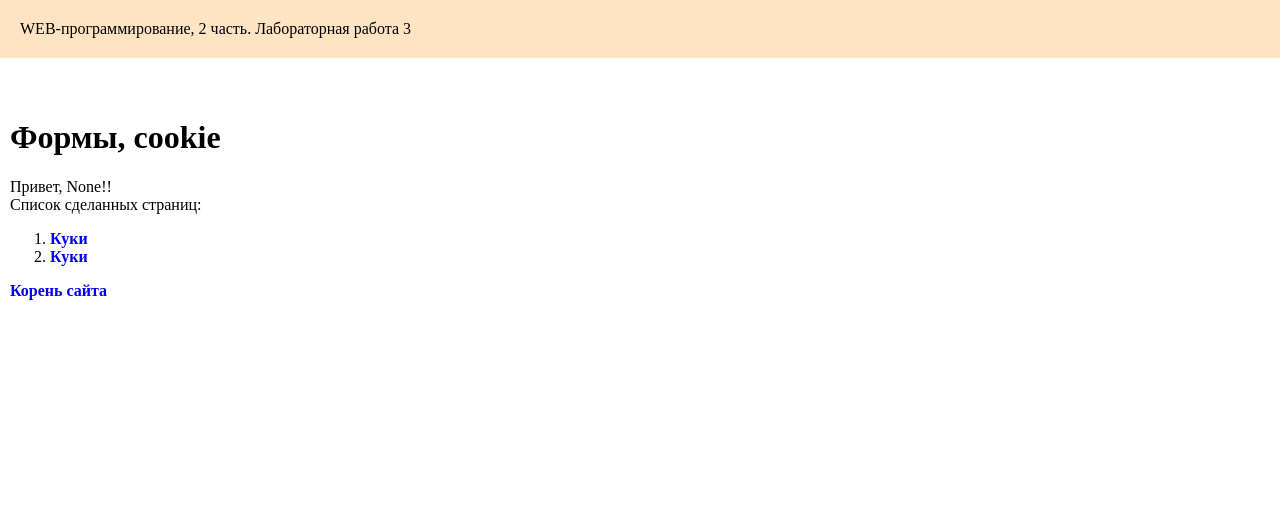
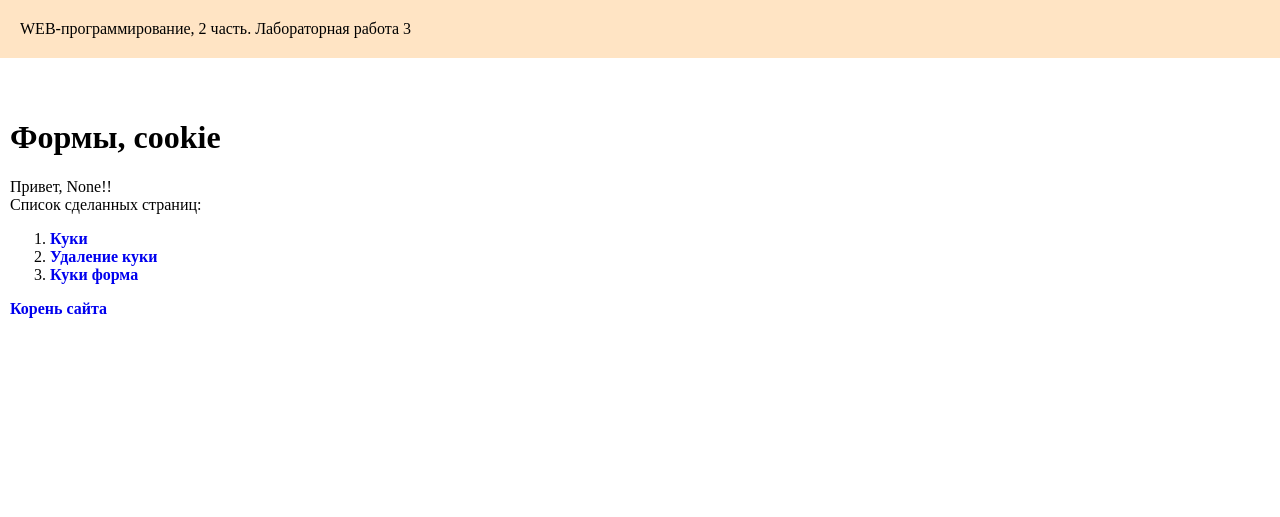
Before and after one commit to ElizPlus/yeah, a Flask app: page /lab3/ in a window 1280 px wide. Shown: the top 517 px of the page. Run offline with Flask 3, Linux system fonts and the light colour scheme.

Commit message:
Корректировка пола

```diff
--- a/templates/lab3/form1.html
+++ b/templates/lab3/form1.html
@@ -11,7 +11,7 @@
     <h2>Добро пожаловать на наш сайт!</h2>
 
     <div>Ваш возраст: {{age}}</div>
-    <div>Ваш пол: {{sex}}</div>
+    <div>Ваш пол: {{'мужской' if sex == 'male' else 'женский'}}</div>
     <div>
         <a href="/lab3/form1">Заново</a>
     </div>
--- a/templates/lab3/lab3.html
+++ b/templates/lab3/lab3.html
@@ -10,6 +10,7 @@
     <div>Список сделанных страниц:</div>
     <ol>
         <li><a href="/lab3/cookie">Куки</a></li>
-        <li><a href="/lab3/del_cookie">Куки</a></li>
+        <li><a href="/lab3/del_cookie">Удаление куки</a></li>
+        <li><a href="/lab3/form1">Куки форма</a></li>
     </ol>
 {% endblock %}
```
